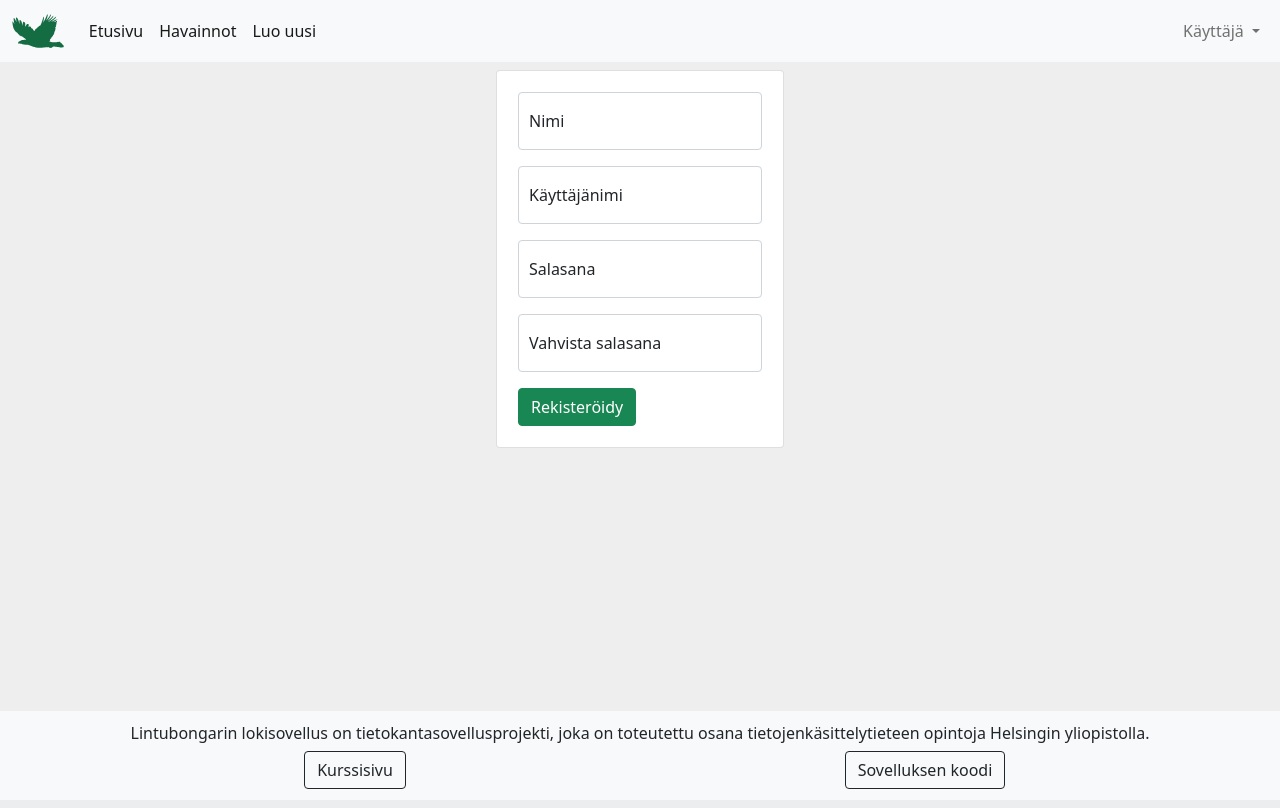
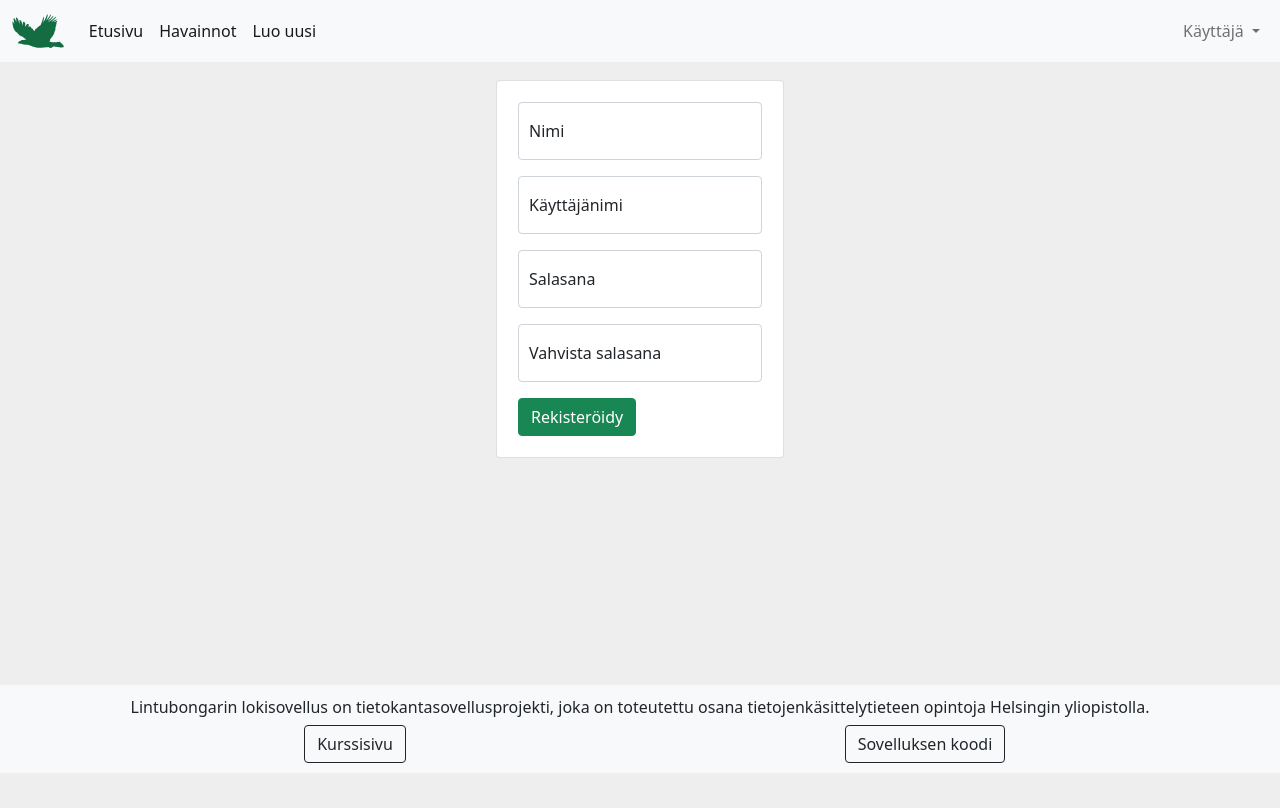
Before and after one commit to Jeemlei/Lintuloki, a Flask app: page /register in a window 1280 px wide. Run offline with Flask 2, Linux system fonts and the light colour scheme.

Commit message:
layout for comment form and struggling with positioning the footer

```diff
--- a/app/observations.py
+++ b/app/observations.py
@@ -143,7 +143,7 @@ def get_observation(id):
     result = db.session.execute(sql, params).fetchone()
     observation = {'birdfi': result[0], 'birdsci': result[1], 'date': result[2].strftime('%-d.%-m.%Y'), 'muni': result[3],
                    'prov': result[4], 'count': result[5], 'user': result[6], 'usernick': result[7], 'imgid': result[8],
-                   'banded': result[9], 'band_serial': result[10]}
+                   'banded': result[9], 'band_serial': result[10], 'obsid': id}
 
     return observation
 
--- a/app/routes.py
+++ b/app/routes.py
@@ -104,6 +104,11 @@ def resetSearch():
     return resp
 
 
+@app.route('/observations/<int:id>')
+def observation(id):
+    return render_template('observation.html', title='Lintuloki - Havainto', observation=get_observation(id))
+
+
 @app.route('/observations/page/<int:page>', methods=['GET', 'POST'])
 def observations(page):
     # -- POSSIBLE SEARCH VALUES --
@@ -149,8 +154,3 @@ def observations(page):
                                          pageinfo=pageinfo, lastpage=(len(observations) < 5), form_content=form_content))
     resp.set_cookie('search', f'{criterion};{keyword};{start_date};{end_date}')
     return resp
-
-
-@app.route('/observations/<int:id>')
-def observation(id):
-    return render_template('observation.html', title='Lintuloki - Havainto', observation=get_observation(id))
--- a/app/static/styles.css
+++ b/app/static/styles.css
@@ -1,6 +1,12 @@
+html {
+	height: 100%;
+}
 body {
-	padding-bottom: 150px;
+	height: 91%;
+	/*padding-bottom: 150px;*/
 	background-color: #eee;
+	padding-bottom: 0px;
+	margin-bottom: 0px;
 }
 
 hr {
@@ -16,12 +22,18 @@ label {
 	margin-left: 10px;
 }
 
+.wrapper {
+	min-height: 90%;
+	margin-top: 80px;
+	margin-bottom: -50px;
+}
+.push {
+	height: 50px;
+}
 footer {
-	position: fixed;
-	left: 0;
-	bottom: 0;
 	width: 100%;
 	padding-top: 10px;
+	padding-bottom: 10px;
 }
 
 .plain-input {
--- a/app/templates/layout.html
+++ b/app/templates/layout.html
@@ -1,51 +1,120 @@
 <!DOCTYPE html>
-<html>
+<html lang="fi">
 	<head>
-		<meta name="viewport" content="width=device-width, initial-scale=1, shrink-to-fit=no">
-		<link href="https://cdn.jsdelivr.net/npm/bootstrap@5.0.0-beta3/dist/css/bootstrap.min.css" rel="stylesheet" integrity="sha384-eOJMYsd53ii+scO/bJGFsiCZc+5NDVN2yr8+0RDqr0Ql0h+rP48ckxlpbzKgwra6" crossorigin="anonymous">
-		<script src="https://cdn.jsdelivr.net/npm/bootstrap@5.0.0-beta3/dist/js/bootstrap.bundle.min.js" integrity="sha384-JEW9xMcG8R+pH31jmWH6WWP0WintQrMb4s7ZOdauHnUtxwoG2vI5DkLtS3qm9Ekf" crossorigin="anonymous"></script>
+		<meta
+			name="viewport"
+			content="width=device-width, initial-scale=1, shrink-to-fit=no"
+		/>
+		<link
+			href="https://cdn.jsdelivr.net/npm/bootstrap@5.0.0-beta3/dist/css/bootstrap.min.css"
+			rel="stylesheet"
+			integrity="sha384-eOJMYsd53ii+scO/bJGFsiCZc+5NDVN2yr8+0RDqr0Ql0h+rP48ckxlpbzKgwra6"
+			crossorigin="anonymous"
+		/>
+		<script
+			src="https://cdn.jsdelivr.net/npm/bootstrap@5.0.0-beta3/dist/js/bootstrap.bundle.min.js"
+			integrity="sha384-JEW9xMcG8R+pH31jmWH6WWP0WintQrMb4s7ZOdauHnUtxwoG2vI5DkLtS3qm9Ekf"
+			crossorigin="anonymous"
+		></script>
 		<link rel="stylesheet" type="text/css" href="/static/styles.css" />
-		<link rel="shortcut icon" href="{{ url_for('static', filename='favicon.ico') }}">
+		<link
+			rel="shortcut icon"
+			href="{{ url_for('static', filename='favicon.ico') }}"
+		/>
 		<title>{{ title }}</title>
 	</head>
 	<body>
 		<nav class="navbar fixed-top navbar-expand-lg navbar-light bg-light">
 			<div class="container-fluid">
-				<a class="navbar-brand" href="/"><img src="/static/eagle.svg" style="width: 3.3rem;"></a>
-				<button class="navbar-toggler" type="button" data-bs-toggle="collapse" data-bs-target="#navbarSupportedContent" aria-controls="navbarSupportedContent" aria-expanded="false" aria-label="Toggle navigation">
+				<a class="navbar-brand" href="/">
+					<img src="/static/eagle.svg" style="width: 3.3rem" />
+				</a>
+				<button
+					class="navbar-toggler"
+					type="button"
+					data-bs-toggle="collapse"
+					data-bs-target="#navbarSupportedContent"
+					aria-controls="navbarSupportedContent"
+					aria-expanded="false"
+					aria-label="Toggle navigation"
+				>
 					<span class="navbar-toggler-icon"></span>
 				</button>
 				<div class="collapse navbar-collapse" id="navbarSupportedContent">
 					<ul class="navbar-nav me-auto mb-2 mb-lg-0">
 						<li class="nav-item">
-							<a class="nav-link active" aria-current="page" href="/">Etusivu</a>
+							<a class="nav-link active" aria-current="page" href="/">
+								Etusivu
+							</a>
 						</li>
 						<li class="nav-item">
-							<a class="nav-link active" aria-current="page" href="/observations">Havainnot</a>
+							<a
+								class="nav-link active"
+								aria-current="page"
+								href="/observations"
+							>
+								Havainnot
+							</a>
 						</li>
 						{% if session.username %}
 						<li class="nav-item">
-							<a class="nav-link active" aria-current="page" href="/new-observation">Luo uusi</a>
+							<a
+								class="nav-link active"
+								aria-current="page"
+								href="/new-observation"
+							>
+								Luo uusi
+							</a>
 						</li>
 						{% else %}
 						<li class="nav-item">
-							<a class="nav-link active" aria-current="page" href="/login">Luo uusi</a>
+							<a class="nav-link active" aria-current="page" href="/login">
+								Luo uusi
+							</a>
 						</li>
 						{% endif %}
 					</ul>
 					<ul class="navbar-nav justify-content-end">
 						<li class="nav-item dropdown">
-							<a class="nav-link dropdown-toggle" href="#" id="navbarDropdown" role="button" data-bs-toggle="dropdown" aria-expanded="false">
+							<a
+								class="nav-link dropdown-toggle"
+								href="#"
+								id="navbarDropdown"
+								role="button"
+								data-bs-toggle="dropdown"
+								aria-expanded="false"
+							>
 								Käyttäjä
 							</a>
-							<ul class="dropdown-menu dropdown-menu-end" aria-labelledby="navbarDropdown">
+							<ul
+								class="dropdown-menu dropdown-menu-end"
+								aria-labelledby="navbarDropdown"
+							>
 								{% if session.username %}
-								<p style="margin-left: 1rem;margin-right: 1rem;">Olet kirjautunut käyttäjänimellä <b>{{ session.username }}</b></p>
+								<p style="margin-left: 1rem; margin-right: 1rem">
+									Olet kirjautunut käyttäjänimellä <b>{{ session.username }}</b>
+								</p>
 								<div class="dropdown-divider"></div>
-								<li class="nav-item"><a style="margin-left: 10px;" class="nav-link" href="/logout">Kirjaudu ulos</a></li>
+								<li class="nav-item">
+									<a style="margin-left: 10px" class="nav-link" href="/logout">
+										Kirjaudu ulos
+									</a>
+								</li>
 								{% else %}
-								<li class="nav-item"><a style="margin-left: 10px;" class="nav-link" href="/register">Rekisteröidy</a></li>
-								<li class="nav-item"><a style="margin-left: 10px;" class="nav-link" href="/login">Kirjaudu</a></li>
+								<li class="nav-item">
+									<a
+										style="margin-left: 10px"
+										class="nav-link"
+										href="/register"
+									>
+										Rekisteröidy
+									</a>
+								</li>
+								<li class="nav-item">
+									<a style="margin-left: 10px" class="nav-link" href="/login">
+										Kirjaudu
+									</a>
+								</li>
 								{% endif %}
 							</ul>
 						</li>
@@ -54,23 +123,34 @@
 			</div>
 		</nav>
 
-        <div style="margin-top: 60px;padding: 10px;">
+		<div class="wrapper">
 			{% block content %}{% endblock %}
+			<div class="push"></div>
 		</div>
 
 		<footer class="bg-light text-lg-start">
-            <div style="margin-bottom: 1rem;" class="container text-center">
+			<div class="container text-center">
 				<div class="row justify-content-md-center">
 					<p>
-                        Lintubongarin lokisovellus on tietokantasovellusprojekti, joka on toteutettu osana tietojenkäsittelytieteen opintoja Helsingin yliopistolla.
+						Lintubongarin lokisovellus on tietokantasovellusprojekti, joka on
+						toteutettu osana tietojenkäsittelytieteen opintoja Helsingin
+						yliopistolla.
 					</p>
 				</div>
-                <div style="margin-top: -10px;margin-bottom: -5px;" class="row justify-content-md-center">
+				<div style="margin-top: -10px" class="row justify-content-md-center">
 					<div class="col">
-                        <a href="https://hy-tsoha.github.io/materiaali/"><button type="button" class="btn btn-outline-dark">Kurssisivu</button></a>
+						<a href="https://hy-tsoha.github.io/materiaali/">
+							<button type="button" class="btn btn-outline-dark">
+								Kurssisivu
+							</button>
+						</a>
 					</div>
 					<div class="col">
-                        <a href="https://github.com/Jeemlei/Lintuloki"><button type="button" class="btn btn-outline-dark">Sovelluksen koodi</button></a>
+						<a href="https://github.com/Jeemlei/Lintuloki">
+							<button type="button" class="btn btn-outline-dark">
+								Sovelluksen koodi
+							</button>
+						</a>
 					</div>
 				</div>
 			</div>
```
Also changed, not shown: app/templates/observation.html (+26 -9 lines). Lines whose indentation alone changed are shown as unchanged.
